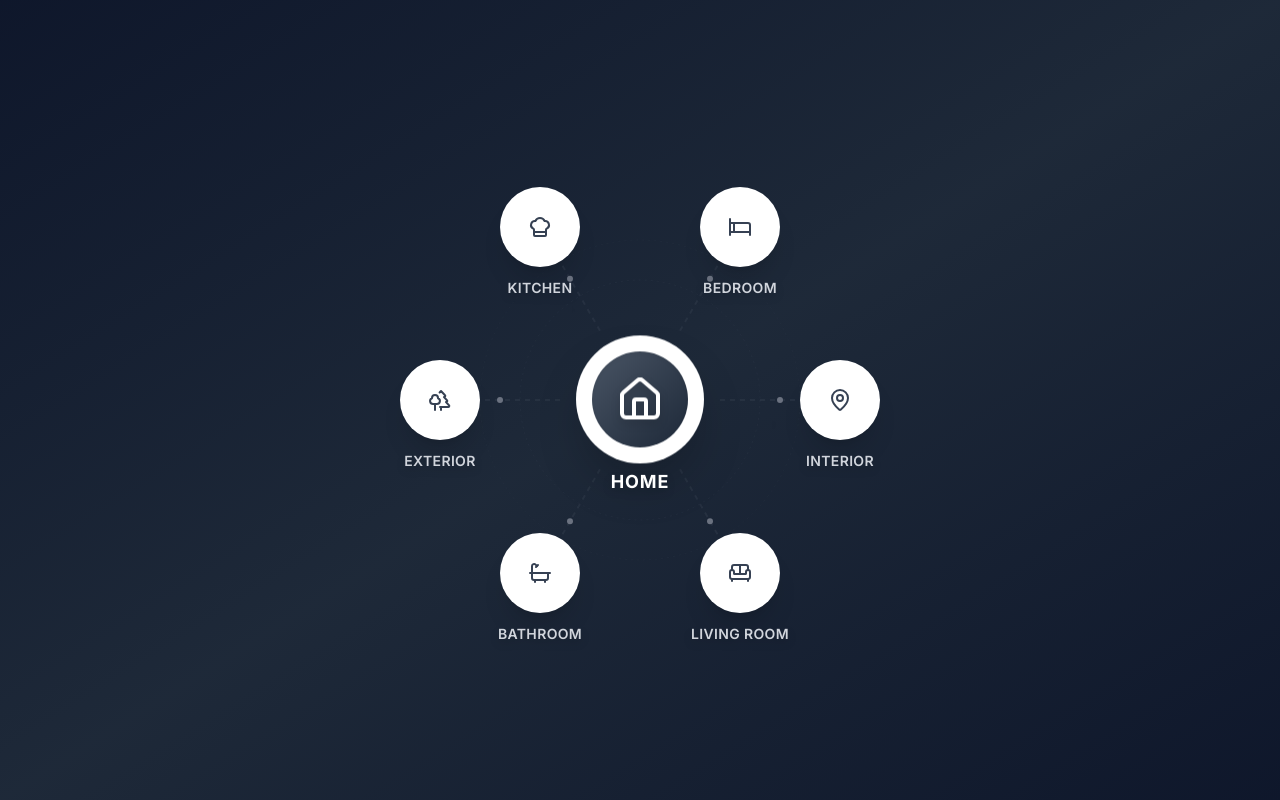
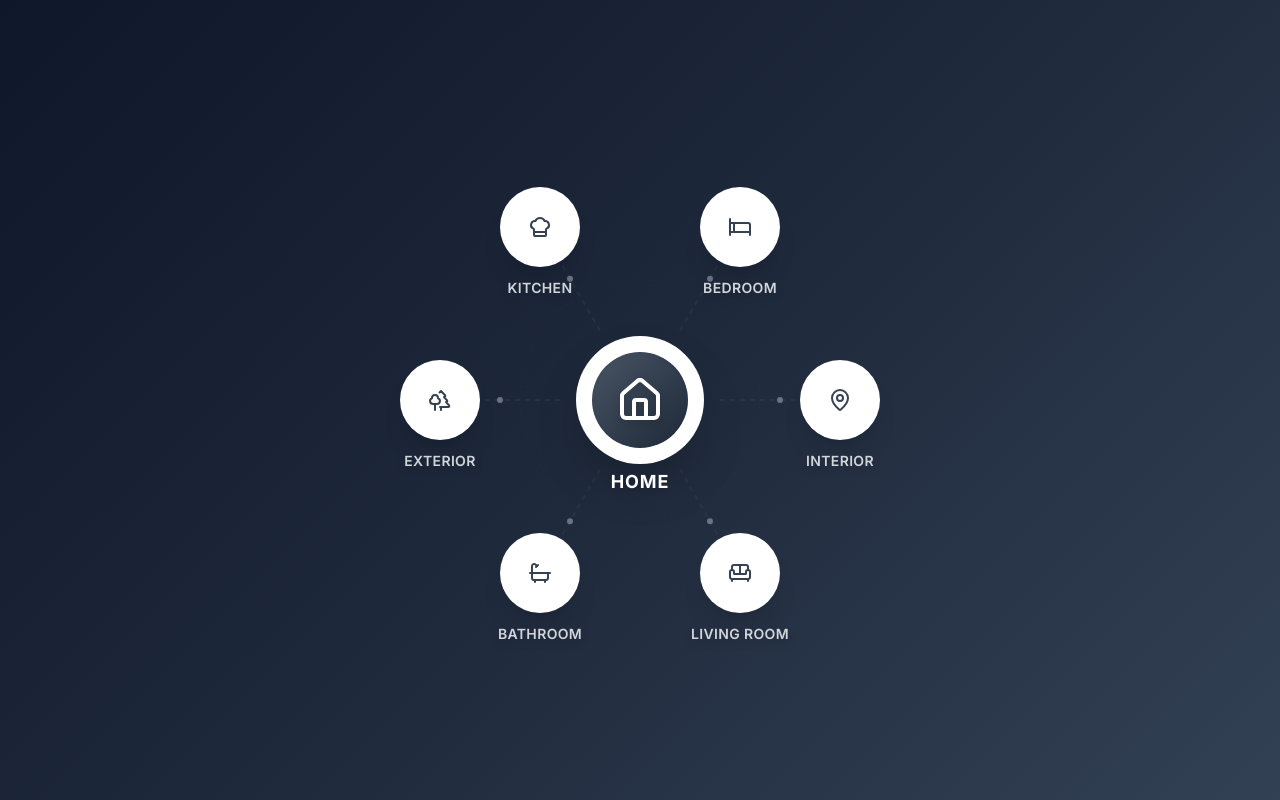
Before and after one commit to achudars/house-mind-map, a Next.js app: page / in a window 1280 px wide. Shown: the top 800 px of the page. Built offline with nearby package versions, Linux system fonts and the light colour scheme.

Commit message:
fix: ensure gradient background extends full page height
- Updated CSS to use background-attachment: fixed
- Added min-h-screen to containers to ensure full height
- Fixed @theme CSS rule syntax error

```diff
--- a/app/components/HouseMindMap.tsx
+++ b/app/components/HouseMindMap.tsx
@@ -164,7 +164,7 @@ export default function HouseMindMap() {
   }
 
   return (
-    <div className={`${selectedRoom ? 'main-container-expanded' : 'main-container'} p-8 bg-gradient-to-br from-slate-900 via-gray-800 to-slate-900`}>
+    <div className={`${selectedRoom ? 'main-container-expanded' : 'main-container'} p-8 min-h-screen`}>
       <div className={`${selectedRoom ? 'flex items-start justify-center' : 'flex items-center justify-center min-h-screen'}`}>
         <div className="relative">
           <svg
--- a/app/globals.css
+++ b/app/globals.css
@@ -2,12 +2,13 @@
 
 @import url('https://fonts.googleapis.com/css2?family=Inter:wght@300;400;500;600;700&display=swap');
 
-@theme {
+:root {
   --font-sans: 'Inter', 'system-ui', 'sans-serif';
   --animate-pulse-slow: pulse-slow 3s cubic-bezier(0.4, 0, 0.6, 1) infinite;
   --animate-float: float 6s ease-in-out infinite;
   --drop-shadow-text: drop-shadow(0 1px 2px rgb(0 0 0 / 0.5));
   --drop-shadow-text-lg: drop-shadow(0 2px 4px rgb(0 0 0 / 0.8));
+}
 
 @keyframes pulse-slow {
   0%, 100% { opacity: 1; }
@@ -17,7 +18,6 @@
 @keyframes float {
   0%, 100% { transform: translateY(0px); }
   50% { transform: translateY(-10px); }
-  }
 }
 
 * {
@@ -29,11 +29,14 @@
 html,
 body {
   font-family: 'Inter', sans-serif;
-  height: 100%;
+  height: 100vh;
+  width: 100%;
+  min-height: 100vh;
 }
 
 body {
   background: linear-gradient(135deg, #0f172a 0%, #1e293b 50%, #334155 100%);
+  background-attachment: fixed;
   overflow: auto;
 }
 
--- a/app/page.tsx
+++ b/app/page.tsx
@@ -14,7 +14,7 @@ function LoadingFallback() {
 
 export default function Home() {
   return (
-    <main>
+    <main className="min-h-screen">
       <Suspense fallback={<LoadingFallback />}>
         <HouseMindMap />
       </Suspense>
```
Lines whose indentation alone changed are shown as unchanged.
